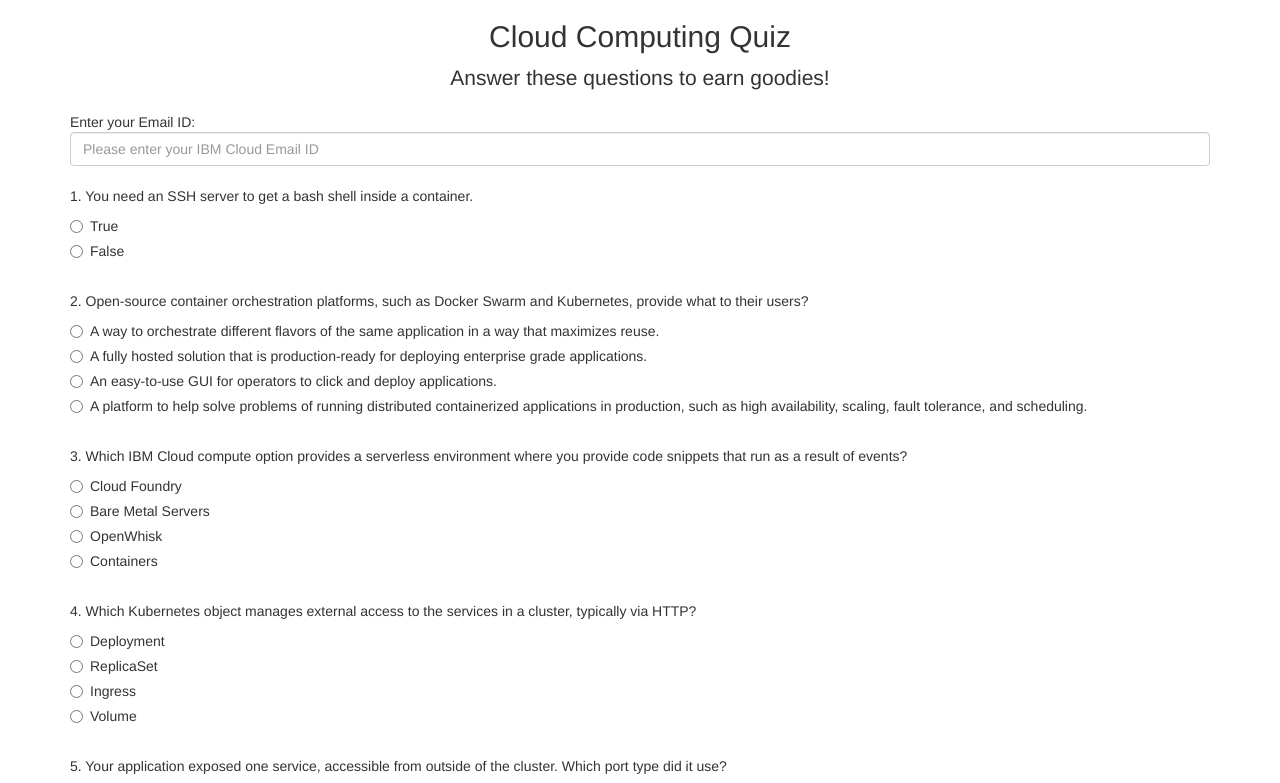
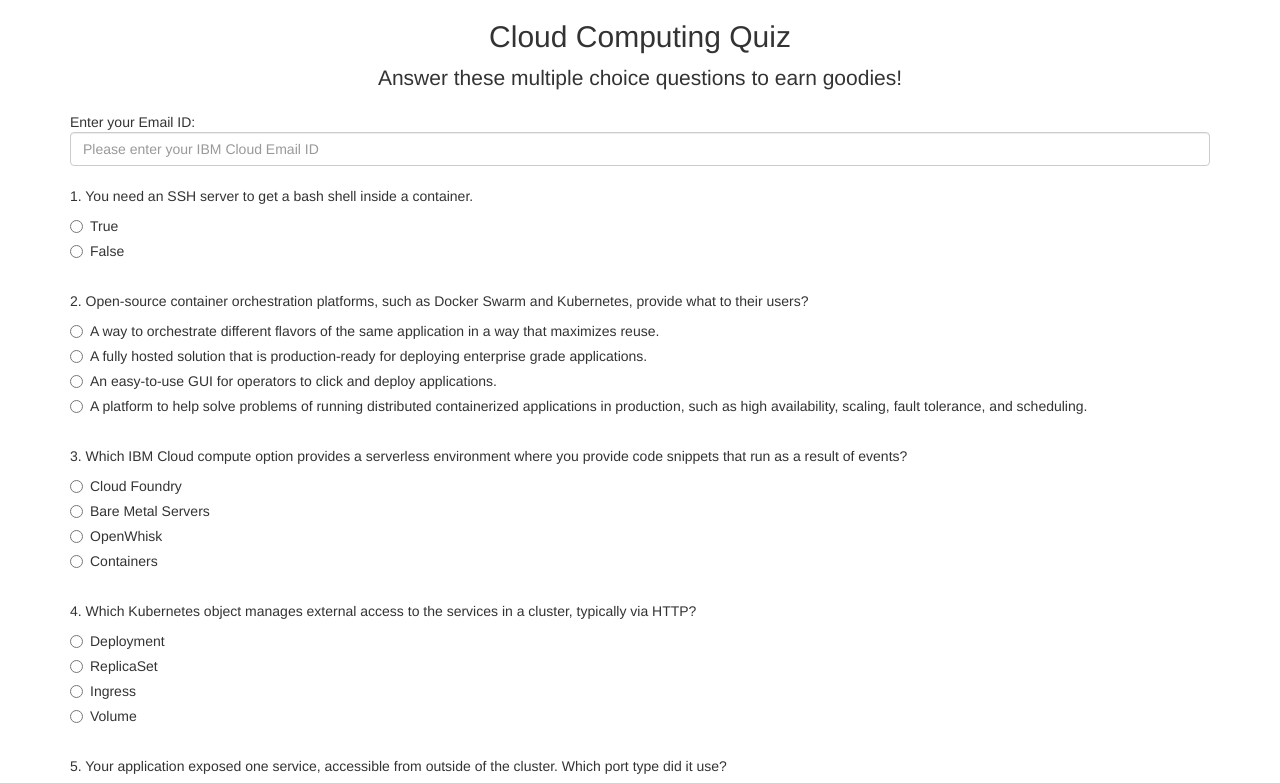
Before and after one commit to shiprajain14/simple-quiz-app, a website: page views/index.html in a window 1280 px wide. Shown: the top 783 px of the page. Drawn offline with nearby package versions, Linux system fonts and the light colour scheme.

Commit message:
Update index.html

```diff
--- a/views/index.html
+++ b/views/index.html
@@ -15,7 +15,7 @@
     <div class="container">
         <div class="py-5 text-center">
         <h2>Cloud Computing Quiz</h2>
-        <p class="lead">Answer these questions to earn goodies!</p>
+        <p class="lead">Answer these multiple choice questions to earn goodies!</p>
         </div>
         <form method="POST" action="/quizsubmission">
         <p class="lead"></p>
```
